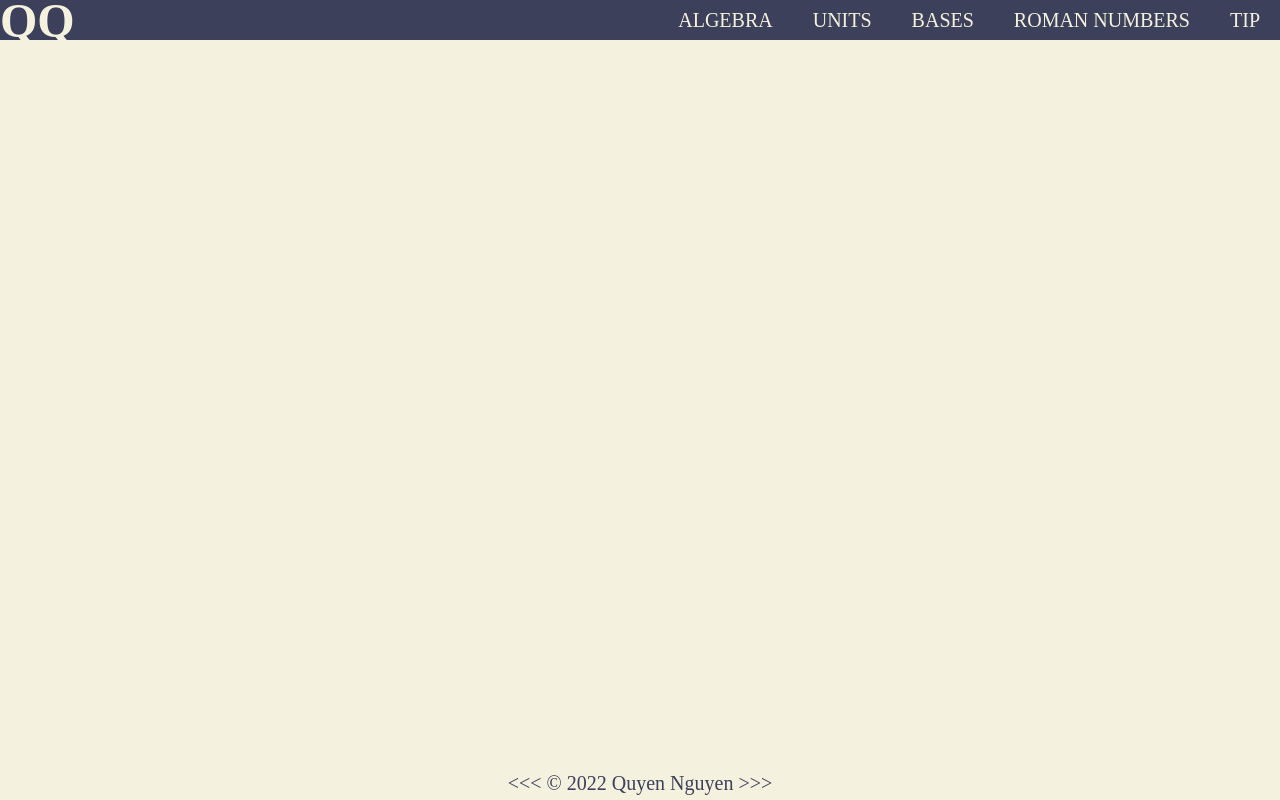
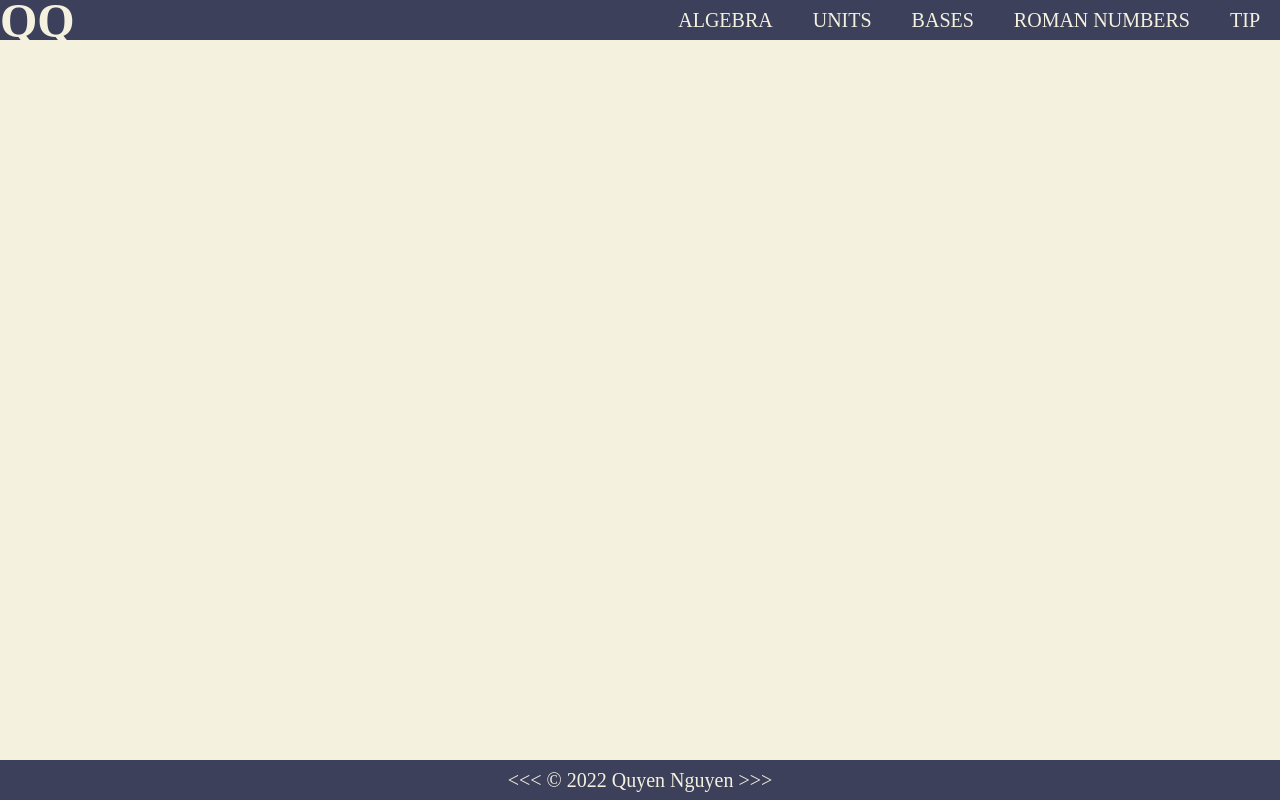
Before and after one commit to quyennNguyen/calculator-app.github.io, a plain HTML site: page index.html in a window 1280 px wide. Drawn offline with Linux system fonts and the light colour scheme.

Commit message:
updated design

```diff
--- a/index.html
+++ b/index.html
@@ -20,7 +20,6 @@
             <a href="#roman-num-converter">ROMAN NUMBERS</a>
             <a href="#tip-cal">TIP</a>
         </nav>
-        <p>&lt;&lt;&lt; &copy; 2022 Quyen Nguyen &gt;&gt;&gt;</p>
     </header>
 
     <main id="calculator-list">
@@ -93,9 +92,9 @@
         </section>
     </main>
 
-    <!-- <footer>
+    <footer>
         <p>&lt;&lt;&lt; &copy; 2022 Quyen Nguyen &gt;&gt;&gt;</p>
-    </footer> -->
+    </footer>
 
     <script src="https://kit.fontawesome.com/d83c12719b.js" crossorigin="anonymous"></script>
     <script src="script.js"></script>
--- a/style.scss
+++ b/style.scss
@@ -2,11 +2,11 @@
 @import "config";
 
 body {
-    min-width: 910px;
+    min-width: 800px;
     overflow-x: scroll;
     display: grid;
     grid-template-columns: 15vw auto;
-    grid-template-rows: 100vh;
+    grid-template-rows: 95vh 5vh;
     color: $color-3;
     background: $color-1;
     @include body;
@@ -18,33 +18,26 @@ body {
 
 header {
     grid-area: 1 / 1 / span 1 / span 1;
-    display: flex;
-    flex-flow: column;
-    justify-content: space-between;
 
     .title {
         @include title;
     }
 
     .menu-nav {
+        height: 90%;
         display: flex;
         flex-flow: column;
+        justify-content: center;
 
         a {
             margin: 20px 10px;
             @include link;
         }
     }
-
-    p {
-        display: flex;
-        justify-content: center;
-        align-items: center;
-    }
 }
 
 main {
-    grid-area: 1 / 2 / span 1 / span 1;
+    grid-area: 1 / 2 / span 2 / span 1;
     height: 100%;
     overflow-y: scroll;
 
@@ -115,30 +108,32 @@ main {
     }
 }
 
+footer {
+    grid-area: 2 / 1 / span 1 / span 1;
+    display: flex;
+    justify-content: center;
+    align-items: center;
+}
+
 @media screen and (max-width: 1950px) {
     body {
         grid-template-columns: auto;
-        grid-template-rows: 5vh 95vh;
+        grid-template-rows: 5vh 90vh 5vh;
     }
 
     header {
         grid-area: 1 / 1 / span 1 / span 1;
-        flex-flow: row;
+        display: flex;
+        justify-content: space-between;
         align-items: center;
 
         .menu-nav {
             flex-flow: row;
+            align-items: center;
 
             a {
                 margin: 0 20px;
             }
-        }
-
-        p {
-            width: 100%;
-            position: fixed;
-            bottom: 5px;
-            color: $color-1;
         }
     }
 
@@ -146,7 +141,12 @@ main {
         grid-area: 2 / 1 / span 1 / span 1;
 
         section {
-            min-height: 95vh;
+            min-height: 90vh;
+            max-height: fit-content;
         }
     }
+
+    footer {
+        grid-area: 3 / 1 / span 1 / span 1;
+    }
 }
```
Also changed, not shown: style.css, 1 other file.
